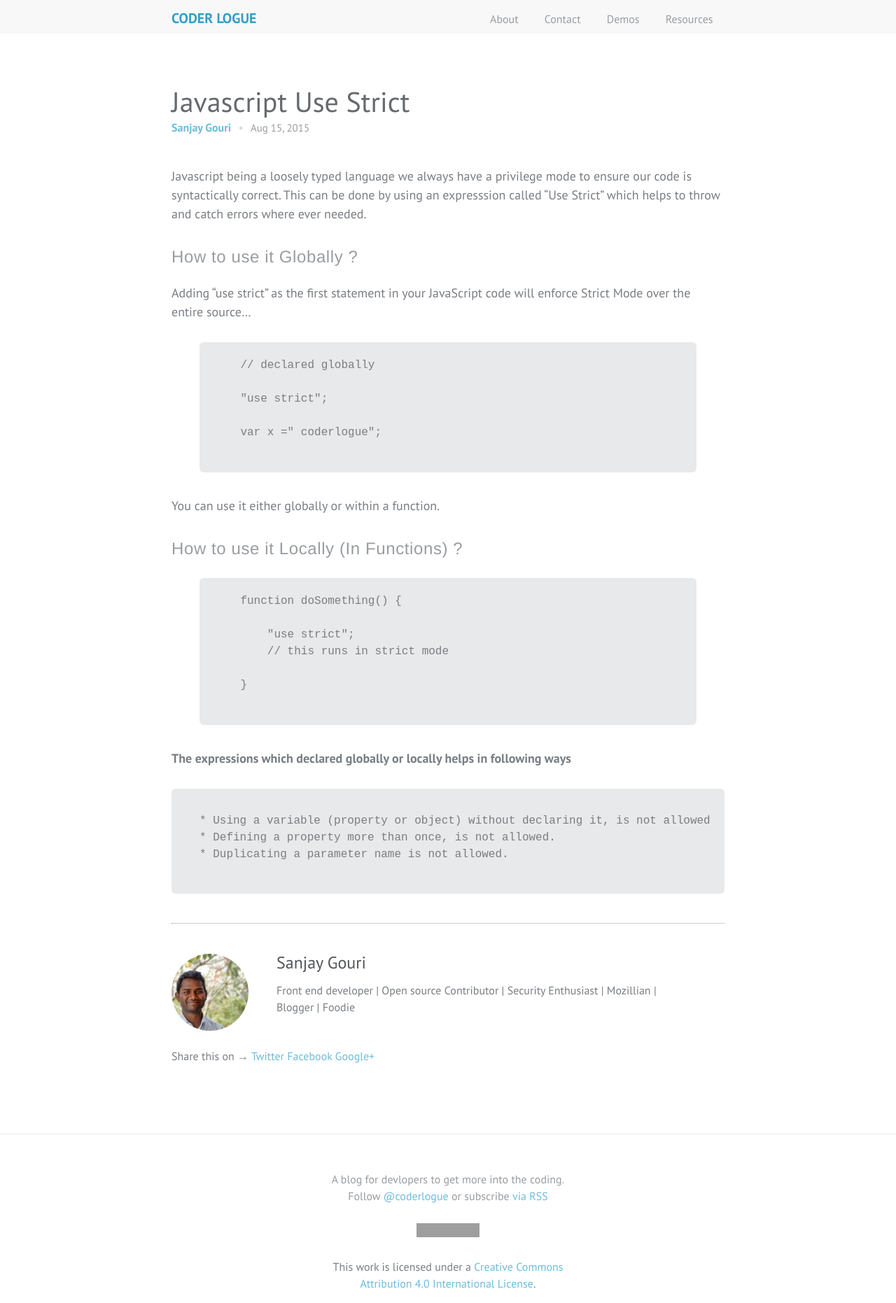
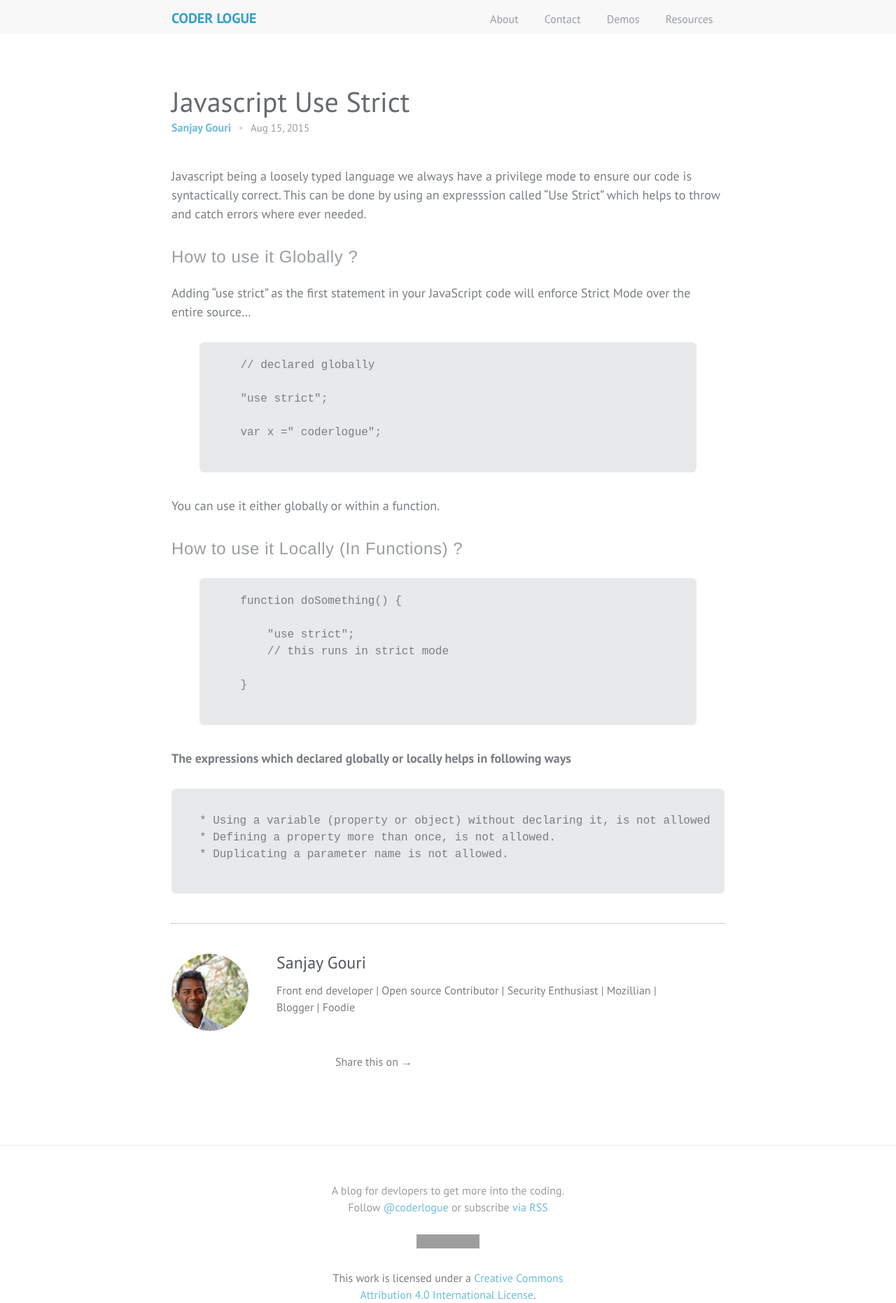
Before and after one commit to coderlogue/coderlogue.github.io, a Jekyll site: the page built from _posts/2015-08-15-Javascript use strict.md, in a window 1280 px wide. Shown: the whole page at 70% size. Built offline with Jekyll 4.4.1, drawn with Linux system fonts in a browser that asks for light colours; comment, search, counter and statistics services are not loaded; grey boxes are pictures that could not be loaded.

Commit message:
Update share-page.html

```diff
--- a/_includes/share-page.html
+++ b/_includes/share-page.html
@@ -1,3 +1,25 @@
+<style>
+    .share-page {
+    text-align: center;
+    background: $secondary-color;
+    color: $light-color;
+    padding: 8px 15px;
+    border-radius: 5px;
+    margin: 1.5 * $spacing-unit 0;
+
+    a {
+        font-weight: 700;
+        color: #fff;
+        margin-left: 10px;
+
+        &:hover {
+            border-bottom: 1px dashed #fff;
+        }
+    }
+}
+
+</style>
+
 <div class="share-page">
     Share this on &rarr;
     <a href="https://twitter.com/intent/tweet?text={{ page.title }}&url={{ site.url }}{{ page.url }}&via={{ site.twitter_username }}&related={{ site.twitter_username }}" rel="nofollow" target="_blank" title="Share on Twitter">Twitter</a>
```
